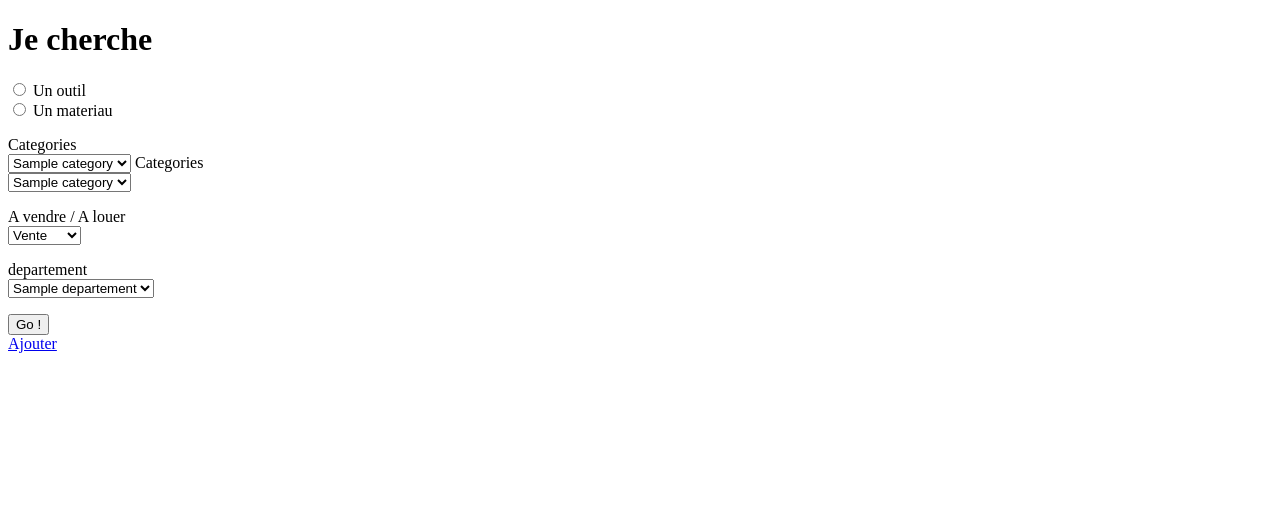
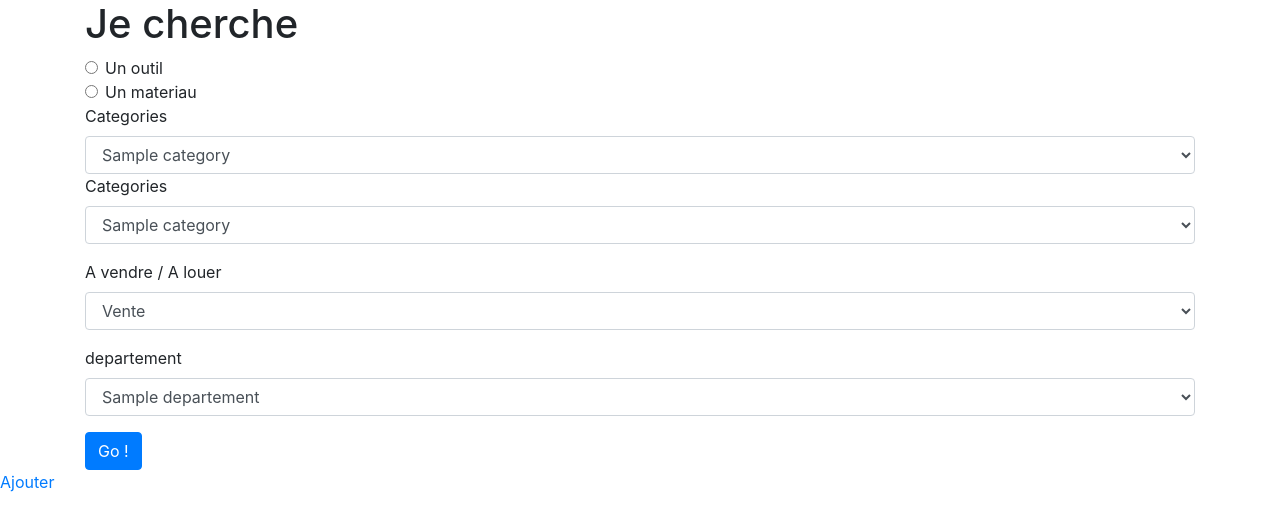
Before and after one commit to ClaireV38/lyon-php-project2_Brico-family, a PHP site: template src/View/Offer/index.html.twig in a window 1280 px wide. Shown: the top 531 px of the page. Run offline with PHP 8.4, Linux system fonts and the light colour scheme; the template is opened without the code that fills it: most values are stand-ins (such as "Sample title", 1, 10 or a date in 2020); some libraries are stand-ins or nearby versions.

Commit message:
add bootstrap to display the form

```diff
--- a/src/View/Offer/index.html.twig
+++ b/src/View/Offer/index.html.twig
@@ -1,43 +1,45 @@
 {% extends 'layout.html.twig' %}
 
 {% block content %}
-    <div class="looking_for_block">
+    <div class="looking_for_block container">
         <h1>Je cherche</h1>
         <form>
-            <p>
-                <input type="radio" name="tool_or_material" id="tool" /> <label for="tool">Un outil</label><br />
-                <input type="radio" name="tool_or_material" id="material" /> <label for="material">Un materiau</label><br />
-            </p>
-            <p>
+            <div class="form-check">
+                <input type="radio" name="tool_or_material" id="tool" class="form-check-input"/>
+                <label for="tool" class="form-check-label">Un outil</label><br />
+                <input type="radio" name="tool_or_material" id="material" class="form-check-input"/>
+                <label for="material" class="form-check-label">Un materiau</label><br />
+            </div>
+            <div class="form-group">
                 <label for="tools_categories">Categories</label><br />
-                <select name="tools_categories" id="tools_categories">
+                <select name="tools_categories" id="tools_categories" class="form-control">
                     {% for offer in offers %}
                     <option value="{{ offer.category }}">{{ offer.category }}</option>
                     {% endfor %}
                 </select>
                 <label for="materials_categories">Categories</label><br />
-                <select name="materials_categories" id="materials_categories">
+                <select name="materials_categories" id="materials_categories" class="form-control">
                     {% for offer in offers %}
                         <option value="{{ offer.category }}">{{ offer.category }}</option>
                     {% endfor %}
                 </select>
-            </p>
-            <p>
+            </div>
+            <div class="form-group">
                 <label for="selling_rending">A vendre / A louer</label><br />
-                <select name="tools_categories" id="tools_categories">
+                <select name="tools_categories" id="tools_categories" class="form-control">
                     <option value="selling">Vente</option>
                     <option value="rending">Location</option>
                 </select>
-            </p>
-            <p>
-                <label for="departement">departement</label><br />
-                <select name="departement" id="departement">
+            </div>
+            <div class="form-group">
+                <label for="departement">departement</label><br/>
+                <select name="departement" id="departement" class="form-control">
                     {% for offer in offers %}
                         <option value="{{ offer.departement }}">{{ offer.departement }}</option>
                     {% endfor %}
                 </select>
-            </p>
-            <button  type="submit" name="btn-submit" value="submit">Go !</button>
+            </div>
+            <button  type="submit" name="btn-submit" value="submit" class="btn btn-primary">Go !</button>
         </form>
     </div>
     <a href="/item/add">Ajouter</a>
--- a/src/View/layout.html.twig
+++ b/src/View/layout.html.twig
@@ -6,7 +6,8 @@
     <meta name="viewport" content="width=device-width, initial-scale=1">
 
     <title>{% block title %}{% endblock %}</title>
-
+    <link rel="stylesheet" href="https://cdn.jsdelivr.net/npm/bootstrap@4.5.3/dist/css/bootstrap.min.css"
+          integrity="sha384-TX8t27EcRE3e/ihU7zmQxVncDAy5uIKz4rEkgIXeMed4M0jlfIDPvg6uqKI2xXr2" crossorigin="anonymous">
     <link rel="stylesheet" href="/assets/css/style.css">
     {% block stylesheet %}{% endblock %}
     <link rel="icon" href="/assets/images/favicon.png">
@@ -15,6 +16,13 @@
 <body>
 
 {% block content %}{% endblock %}
-{% block javascript %}{% endblock %}
+{% block javascript %}
+    <script src="https://code.jquery.com/jquery-3.5.1.slim.min.js"
+            integrity="sha384-DfXdz2htPH0lsSSs5nCTpuj/zy4C+OGpamoFVy38MVBnE+IbbVYUew+OrCXaRkfj"
+            crossorigin="anonymous"></script>
+    <script src="https://cdn.jsdelivr.net/npm/bootstrap@4.5.3/dist/js/bootstrap.bundle.min.js"
+            integrity="sha384-ho+j7jyWK8fNQe+A12Hb8AhRq26LrZ/JpcUGGOn+Y7RsweNrtN/tE3MoK7ZeZDyx"
+            crossorigin="anonymous"></script>
+{% endblock %}
 </body>
 </html>
```
